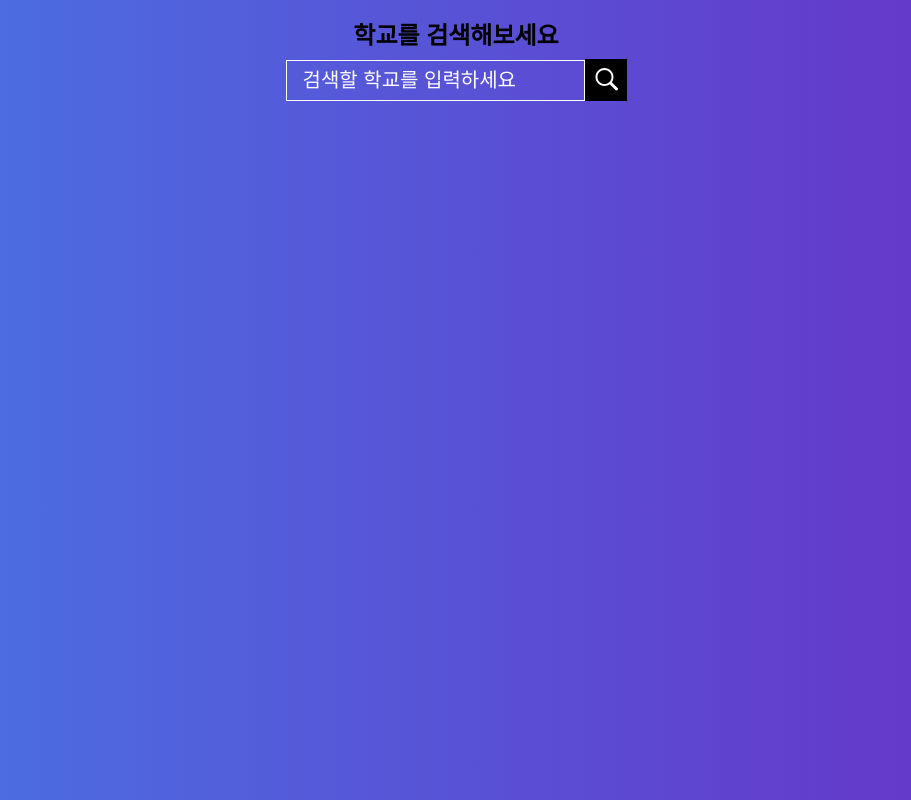
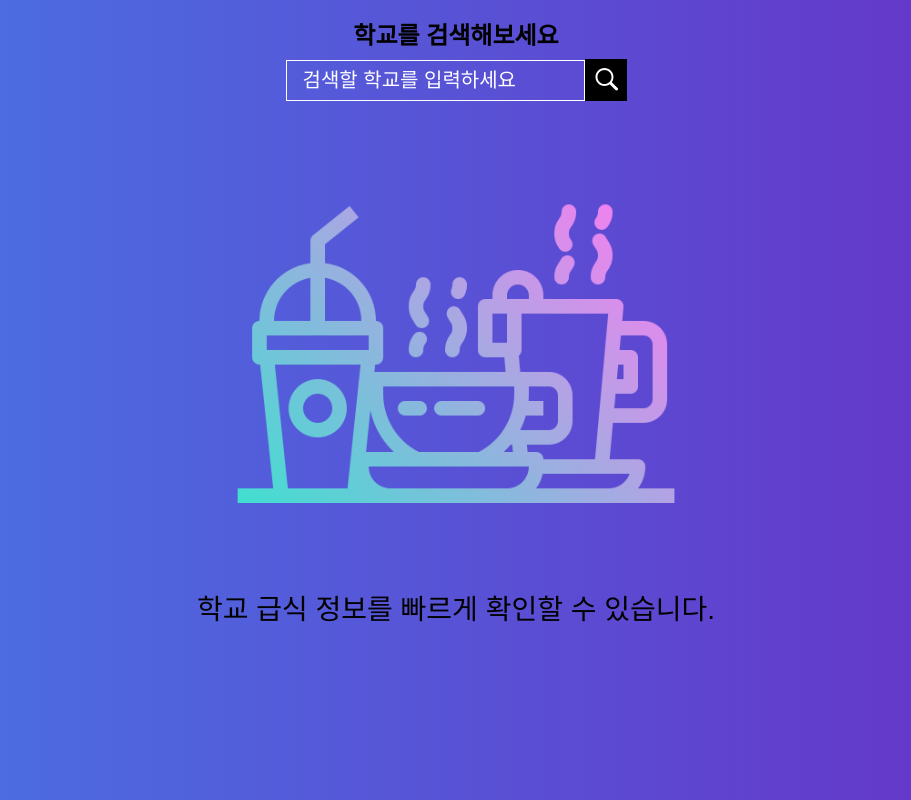
Before and after one commit to yiyb0603/SchoolMeals_TS, a React (Create React App) app: page / in a window 1280 px wide. Shown: the whole page, without its empty margins (184-1095 px from the left). Built offline with nearby package versions, Linux system fonts and the light colour scheme; no server answers; a web font is replaced by a local one.

Commit message:
[ADD & FIX] code logic, design

```diff
--- a/src/components/SchoolPage/SchoolPage.tsx
+++ b/src/components/SchoolPage/SchoolPage.tsx
@@ -2,8 +2,13 @@ import React from 'react';
 import './SchoolPage.scss';
 import { FaSchool } from 'react-icons/fa';
 import { IoMdArrowRoundBack } from 'react-icons/io';
+import { withRouter, RouteComponentProps } from 'react-router-dom';
 
-const SchoolPage = () => {
+interface SchoolPageProps extends RouteComponentProps<any> {
+    history: any;
+}
+
+const SchoolPage = ({ history } : SchoolPageProps) => {
     const schoolInfo = JSON.parse(localStorage.getItem('schoolInfo') || '[]');
 
     return (
@@ -12,7 +17,7 @@ const SchoolPage = () => {
                 <div className ="SchoolPage-Top-Another">
                     <IoMdArrowRoundBack className ="SchoolPage-Top-Another-Icon" onClick ={() => {
                         localStorage.removeItem('schoolInfo');
-                        window.location.href ="/";
+                        history.push("/");
                     }} />
                     <span className ="SchoolPage-Top-Another-Content">다른 학교 찾아보기</span>
                 </div> <br />
@@ -32,4 +37,4 @@ const SchoolPage = () => {
     );
 }
 
-export default SchoolPage;
+export default withRouter(SchoolPage);
--- a/src/components/SchoolSearch/SchoolSearch.scss
+++ b/src/components/SchoolSearch/SchoolSearch.scss
@@ -14,6 +14,19 @@
 
     &-Result {
         margin-top: 1rem;
+    }
+
+    &-CheckZone {
+        margin-top: 1rem;
+        text-align: center;
+        &-Contents {
+            text-align: center;
+            font-size: 1.75rem;
+        }
+
+        &-Image {
+            width: 90%;
+        }
     }
 
     &-CheckZone {
--- a/src/components/SchoolSearch/SchoolSearch.tsx
+++ b/src/components/SchoolSearch/SchoolSearch.tsx
@@ -1,21 +1,22 @@
-import React from 'react';
+import React, { FormEvent, ChangeEvent } from 'react';
 import './SchoolSearch.scss';
 import schoolImage from '../../assets/images/school.png';
 import { GoSearch } from 'react-icons/go';
 import { withRouter, RouteComponentProps } from 'react-router-dom';
+import cafeteria from '../../assets/images/cafeteria.png';
 
 /* eslint-disable */
 
 interface SchoolSearchProps extends RouteComponentProps<any> {
     searchValue: string;
-    setSearchValue: any;
-    requestSchoolSearch: any;
+    onChangeValue: (event: ChangeEvent<HTMLInputElement>) => void;
+    requestSchoolSearch: (event: FormEvent<HTMLFormElement>) => void;
     isSearch: boolean;
     schoolList: string[];
     history: any;
 }
 
-const SchoolSearch = ({ searchValue, setSearchValue, requestSchoolSearch, isSearch, schoolList, history } : SchoolSearchProps) => {
+const SchoolSearch = ({ searchValue, onChangeValue, requestSchoolSearch, isSearch, schoolList, history } : SchoolSearchProps) => {
     const schoolLists = (params : any) => {
         return params.map((school: any, index: number) => {
             const { office_code, school_code, school_locate, school_name, school_type } = school;
@@ -44,12 +45,19 @@ const SchoolSearch = ({ searchValue, setSearchValue, requestSchoolSearch, isSear
         <div className ="SchoolSearch">
             <h2 className ="SchoolSearch-Title">학교를 검색해보세요</h2>
             <form onSubmit ={requestSchoolSearch} style ={{ display: 'inline-block' }}>
-                <input type ="text" value ={searchValue} onChange ={(event: React.ChangeEvent<HTMLInputElement>) => setSearchValue(event.target.value)}
+                <input type ="text" value ={searchValue} onChange ={onChangeValue}
                     className ="SchoolSearch-SearchZone" placeholder ="검색할 학교를 입력하세요" />
                 <button className ="SchoolSearch-SearchZone-Button" type ="submit">
                     <GoSearch />
                 </button>
             </form>
+
+            {
+                !isSearch && <div className ="SchoolSearch-CheckZone">
+                    <img src ={cafeteria} alt ="cafeteria" className ="SchoolSearch-CheckZone-Image" />
+                    <div className ="SchoolSearch-CheckZone-Contents">학교 급식 정보를 빠르게 확인할 수 있습니다.</div>
+                </div>
+            }
 
             {
                 isSearch && <h1 className ="SchoolSearch-Result">{schoolList.length}개의 학교 검색결과</h1>
--- a/src/containers/SchoolSearch/SchoolSearchContainer.tsx
+++ b/src/containers/SchoolSearch/SchoolSearchContainer.tsx
@@ -1,9 +1,9 @@
-import React, { useState, useCallback } from 'react';
+import React, { useState, useCallback, ChangeEvent } from 'react';
 import { inject, observer } from 'mobx-react';
 import SchoolSearch from '../../components/SchoolSearch';
 
 interface SchoolSearchContainerProps {
-    store?: any
+    store?: any;
 }
 
 const SchoolSearchContainer = ({ store } : SchoolSearchContainerProps) => {
@@ -11,6 +11,10 @@ const SchoolSearchContainer = ({ store } : SchoolSearchContainerProps) => {
     const [schoolList, setSchoolList] = useState([]);
     const [isSearch, setIsSearch] = useState(false);
     const { handleSchoolSearch } = store.MealsStore;
+
+    const onChangeValue = (event: ChangeEvent<HTMLInputElement>) => {
+        setSearchValue(event.target.value);
+    }
 
     const requestSchoolSearch = useCallback((event) => {
         event.preventDefault();
@@ -28,7 +32,7 @@ const SchoolSearchContainer = ({ store } : SchoolSearchContainerProps) => {
     }, [handleSchoolSearch, searchValue]);
 
     return (
-        <SchoolSearch searchValue ={searchValue} setSearchValue ={setSearchValue} requestSchoolSearch ={requestSchoolSearch}
+        <SchoolSearch searchValue ={searchValue} onChangeValue ={onChangeValue} requestSchoolSearch ={requestSchoolSearch}
             isSearch ={isSearch} schoolList ={schoolList}
         />
     );
```
Also changed, not shown: src/App.css (deleted, +0 -38 lines), src/index.css (deleted, +0 -13 lines), src/assets/images/cafeteria.png (added), 1 other file (tests, documents, lock files or other folders).
